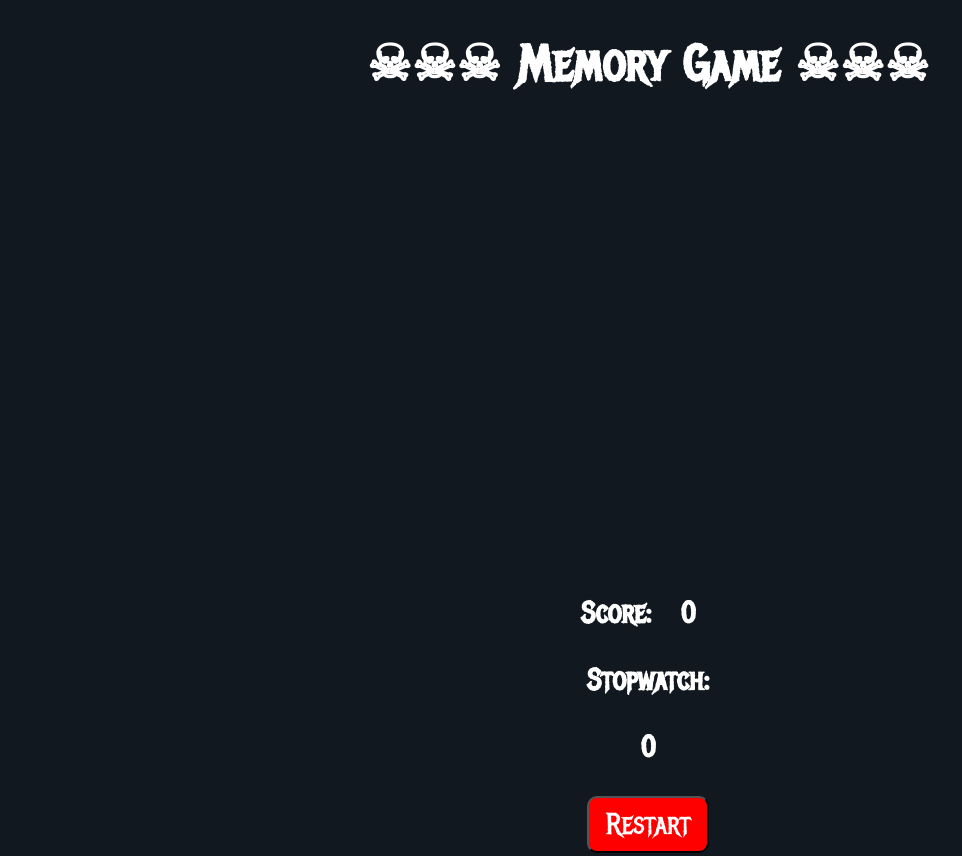
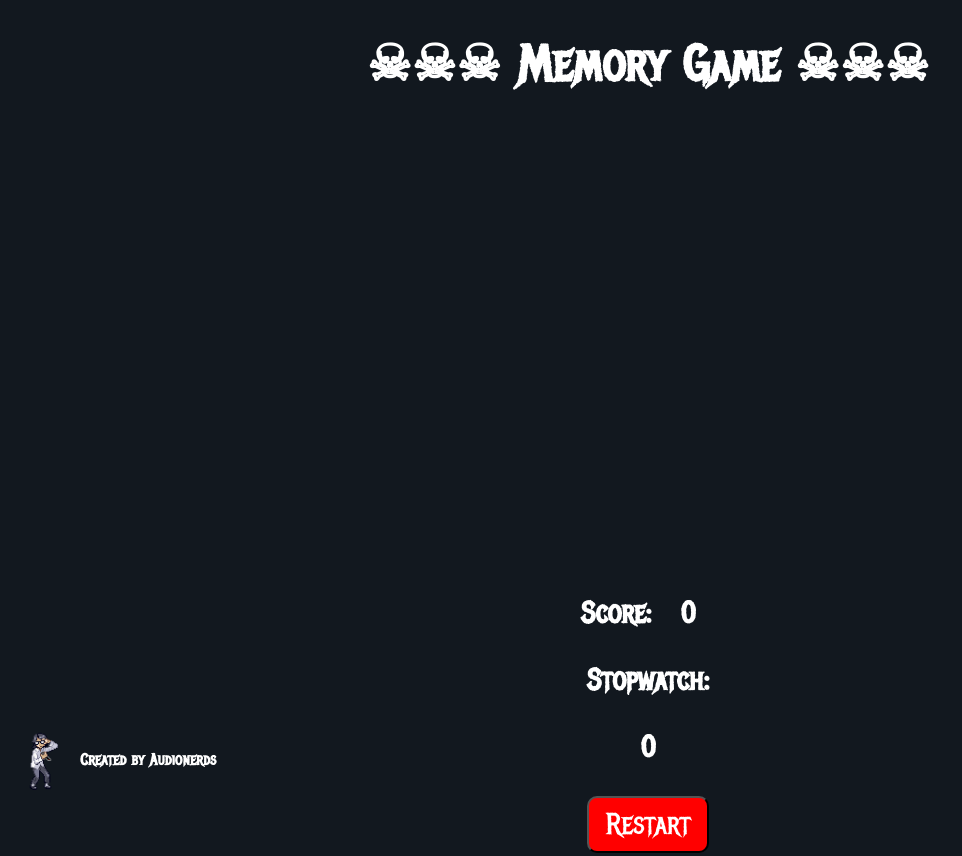
Before and after one commit to audionerds/memory-game, a plain HTML site: page index.html in a window 1280 px wide. Shown: the top 856 px of the page, without its empty margins (0-962 px from the left). Drawn offline with Linux system fonts and the light colour scheme; no server answers.

Commit message:
minor update
Added a dynamic banner & added comments to the code for clarity

```diff
--- a/index.html
+++ b/index.html
@@ -13,7 +13,10 @@
     />
     <link rel="stylesheet" href="style.css" />
   </head>
-
+  <div id="banner">
+    <img src="audionerds-logo.png" alt="Audionerds Logo" />
+    <p>Created by Audionerds</p>
+  </div>
   <body>
     <h1>&#9760;&#9760;&#9760; Memory Game &#9760;&#9760;&#9760;</h1>
 
--- a/style.css
+++ b/style.css
@@ -57,19 +57,19 @@ p {
   transition: all 0.5s ease-in-out;
 }
 
-/* style for the front image */
+/* Style for the front image of the card */
 .front-image {
   transform: rotateY(180deg);
   width: 60px;
   height: 60px;
 }
 
-/* style for the flipped */
+/* Style for the card when it's flipped */
 .card.flipped {
   transform: rotateY(180deg);
 }
 
-/* style for the visibility of the card */
+/* Style for the visibility of the card's front and back */
 .front,
 .back {
   backface-visibility: hidden;
@@ -81,14 +81,14 @@ p {
   width: 100%;
 }
 
-/* style for the card front*/
+/* Style for the front of the card */
 .card .front {
   display: flex;
   justify-content: center;
   align-items: center;
 }
 
-/* style for the card back*/
+/* Style for the back of the card */
 .card .back {
   background-image: url(pattern.svg);
   background-position: center center;
@@ -99,8 +99,32 @@ p {
   display: flex;
   justify-content: center;
   flex-direction: row;
+  margin-bottom: 60px;
 }
 
 .score {
   margin: 20px;
 }
+
+#banner {
+  position: fixed;
+  bottom: 0;
+  left: 0;
+  width: 100%;
+  display: flex;
+  align-items: center;
+  background-color: transparent;
+  z-index: 1000;
+  margin-bottom: 10px;
+  margin-left: 10px;
+}
+
+#banner img {
+  height: 60px;
+  margin-right: 10px;
+}
+
+#banner p {
+  font-size: 16px;
+  font-weight: bold;
+}
```
Also changed, not shown: app.js (+4 -3 lines), audionerds-logo.png (added).
